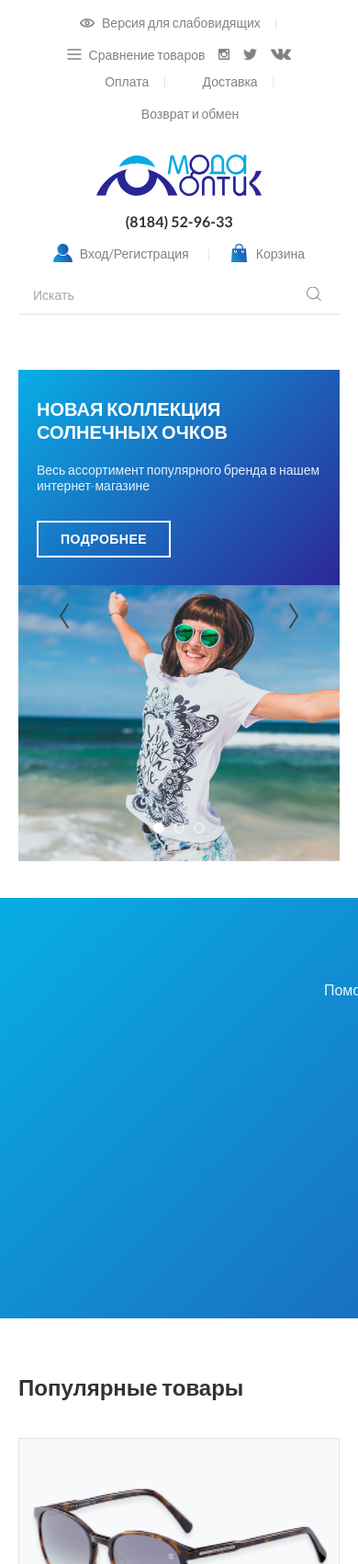
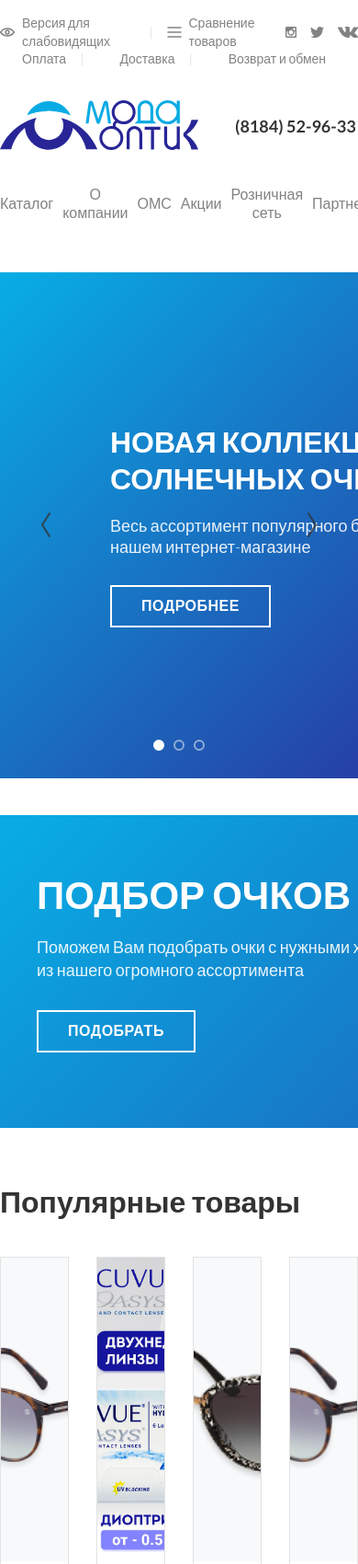
Before and after one commit to akasarunoske/Scarlett-Monarch, a website built with Vite: page index.html in a window 390 px wide. Shown: the top 1700 px of the page at 92% size. Built offline with nearby package versions, Linux system fonts and the light colour scheme.

Commit message:
Очистка старой адаптивности

```diff
--- a/assets/css/style.scss
+++ b/assets/css/style.scss
@@ -1250,307 +1250,3 @@ body {
         }
     }
 }
-
-// адаптивность
-
-// .header__burger {
-//    display: none;
-//    background: none;
-//    border: none;
-//    cursor: pointer;
-//    padding: 10px;
-//    z-index: 1000;
-
-//    span {
-//        display: block;
-//        width: 25px;
-//        height: 3px;
-//        background: #333;
-//        margin: 4px 0;
-//        transition: 0.3s;
-//    }
-
-//    &.active span:nth-child(1) {
-//        transform: rotate(-45deg) translate(-5px, 6px);
-//    }
-//
-//    &.active span:nth-child(2) {
-//        opacity: 0;
-//    }
-
-//    &.active span:nth-child(3) {
-//        transform: rotate(45deg) translate(-5px, -6px);
-//    }
-// }
-
-@media (max-width: 1200px) {
-    .container {
-        padding: 0 20px;
-    }
-
-    .header__main-inner {
-        gap: 20px;
-    }
-
-    .products-grid {
-        grid-template-columns: repeat(2, 1fr);
-        gap: 20px;
-    }
-
-    .promotions-grid {
-        grid-template-columns: 1fr;
-        gap: 20px;
-    }
-
-    .promotion-card {
-        max-width: 100%;
-    }
-
-    .about-company__inner {
-        grid-template-columns: 1fr;
-        gap: 30px;
-    }
-
-    .about-company__left,
-    .about-company__right {
-        max-width: 100%;
-        height: 400px;
-    }
-
-    .footer__main {
-        grid-template-columns: repeat(2, 1fr);
-        gap: 30px;
-    }
-}
-
-@media (max-width: 768px) {
-    .header__top-inner {
-        flex-direction: column;
-        gap: 10px;
-    }
-
-    .header__top-left,
-    .header__top-right {
-        justify-content: center;
-        flex-wrap: wrap;
-    }
-
-    .header__main-inner {
-        grid-template-columns: 1fr;
-        gap: 15px;
-        text-align: center;
-    }
-
-    .header__search {
-        order: 3;
-        width: 100%;
-    }
-
-    .search-form {
-        width: 100%;
-    }
-
-    .header__user {
-        justify-content: center;
-        flex-wrap: wrap;
-    }
-
-    .header__burger {
-        display: block;
-        position: absolute;
-        top: 20px;
-        right: 20px;
-    }
-
-    .header__nav {
-        position: fixed;
-        top: 0;
-        left: -100%;
-        width: 80%;
-        height: 100vh;
-        background: white;
-        transition: 0.3s;
-        z-index: 999;
-        padding: 60px 20px 20px;
-        box-shadow: 2px 0 10px rgba(0,0,0,0.1);
-
-        &.active {
-            left: 0;
-        }
-    }
-
-    .nav__list {
-        flex-direction: column;
-        align-items: flex-start;
-        gap: 0;
-    }
-
-    .nav__item {
-        flex: none;
-        text-align: left;
-        width: 100%;
-    }
-
-    .nav__link {
-        padding: 15px 0;
-        border-bottom: 1px solid #f0f0f0;
-        width: 100%;
-    }
-
-    .banner__content {
-        flex-direction: column;
-        height: auto;
-    }
-
-    .banner__left {
-        flex: none;
-        padding: 30px 20px;
-        justify-content: center;
-        text-align: center;
-    }
-
-    .banner__text {
-        margin: 0;
-        max-width: 100%;
-    }
-
-    .banner__right {
-        flex: none;
-        height: 300px;
-    }
-
-    .banner__title {
-        font-size: 24px;
-    }
-
-    .banner__description {
-        font-size: 16px;
-    }
-
-    .glasses-selection {
-        height: auto;
-        padding: 40px 20px;
-    }
-
-    .glasses-selection__inner {
-        flex-direction: column;
-        text-align: center;
-        gap: 30px;
-    }
-
-    .glasses-selection__content {
-        margin: 0;
-        max-width: 100%;
-    }
-
-    .glasses-selection__title {
-        font-size: 32px;
-    }
-
-    .glasses-selection__image {
-        margin: 0;
-    }
-
-    .products-grid {
-        grid-template-columns: 1fr;
-    }
-
-    .product-card {
-        max-width: 100%;
-        margin: 0 auto;
-    }
-
-    .footer__top {
-        flex-direction: column;
-        gap: 20px;
-        text-align: center;
-    }
-
-    .footer__nav {
-        justify-content: center;
-    }
-
-    .footer__main {
-        grid-template-columns: 1fr;
-        gap: 30px;
-    }
-
-    .footer__bottom {
-        flex-direction: column;
-        gap: 20px;
-        text-align: center;
-    }
-
-    .footer__payment {
-        display: flex;
-        flex-direction: column;
-        align-items: center;
-        gap: 10px;
-    }
-}
-
-@media (max-width: 480px) {
-    .header__phone-link {
-        font-size: 16px;
-    }
-
-    .header__logo svg {
-        width: 180px;
-        height: 45px;
-    }
-
-    .banner__title {
-        font-size: 20px;
-    }
-
-    .banner__description {
-        font-size: 14px;
-    }
-
-    .banner__button {
-        padding: 10px 24px;
-        font-size: 14px;
-    }
-
-    .glasses-selection__title {
-        font-size: 24px;
-    }
-
-    .glasses-selection__description {
-        font-size: 16px;
-    }
-
-    .popular-products__title,
-    .promotions__title {
-        font-size: 24px;
-    }
-
-    .product-card {
-        height: auto;
-        min-height: 500px;
-    }
-
-    .product-card__image {
-        height: 250px;
-    }
-
-    .promotion-card {
-        height: 300px;
-    }
-
-    .promotion-card__title {
-        font-size: 20px;
-    }
-
-    .promotion-card__description {
-        font-size: 14px;
-    }
-
-    .about-company__title {
-        font-size: 24px;
-    }
-
-    .about-company__paragraph {
-        font-size: 14px;
-    }
-}
```
Also changed, not shown: 1 other file.
